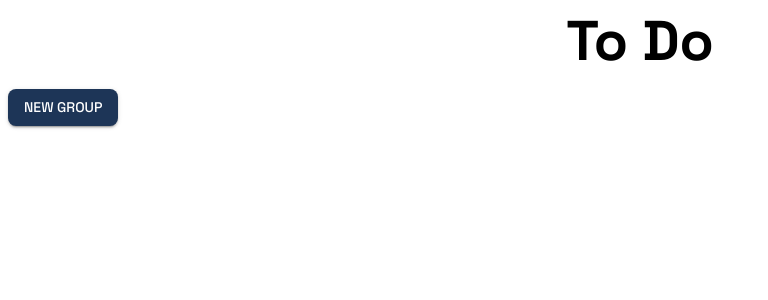
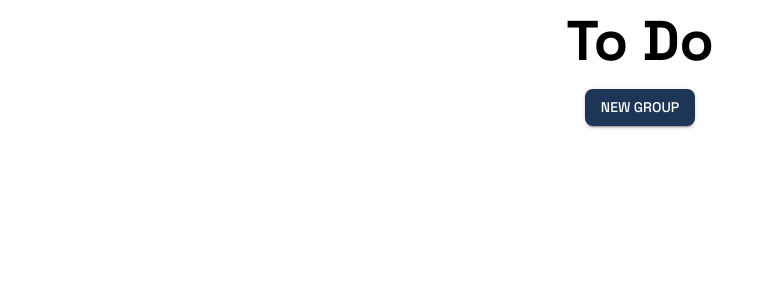
Before and after one commit to GISSIAH/to-do, a Next.js app: page / in a window 1280 px wide. Shown: the top 300 px of the page, without its empty margins (0-768 px from the left). Built offline with nearby package versions, Linux system fonts and the light colour scheme.

Commit message:
Feat: added desktop view support

```diff
--- a/pages/index.tsx
+++ b/pages/index.tsx
@@ -1,5 +1,5 @@
 import type { NextPage } from 'next'
-import { Box, Typography, Button, Dialog, DialogContent, DialogTitle, TextField} from '@mui/material'
+import { Box, Typography, Button, Dialog, DialogContent, DialogTitle, TextField } from '@mui/material'
 import ToDoGroup from '../components/todoGroup'
 import { getTodo, addGroup } from '../storage/storage'
 import { useEffect, useState } from 'react'
@@ -23,7 +23,18 @@ const Home: NextPage = () => {
         <Box sx={{ textAlign: 'center', marginBottom: 2, }}>
           <Typography variant="h1">To Do</Typography>
         </Box>
-        <Button sx={{ marginBottom: 2 }} variant='contained' onClick={() => { setNewGroupDialog(true) }}>New Group</Button>
+        <Box
+          display="flex"
+          flexDirection="row"
+
+          justifyContent={{
+            xs: "flex-start",
+            sm: "flex-start",
+            md: "center"
+          }}>
+          <Button sx={{ marginBottom: 2 }} variant='contained' onClick={() => { setNewGroupDialog(true) }}>New Group</Button>
+        </Box>
+
         <Dialog open={newGroupDialog} onClose={() => { setNewGroupDialog(false) }}>
           <DialogTitle>
             Add New Group
@@ -42,7 +53,25 @@ const Home: NextPage = () => {
             }}>Save</Button>
           </DialogContent>
         </Dialog>
-        <Box sx={{ display: 'flex', flexDirection: 'column', gap: 4 }}>
+        <Box
+          display="flex"
+          flexDirection={{
+            xs: "column",
+            sm: "column",
+            md: "row",
+          }}
+          flexWrap="wrap"
+          justifyContent={{
+            xs: "flex-start",
+            sm: "flex-start",
+            md: "center"
+          }}
+          gap={{
+            xs: 4,
+            sm: 4,
+            md: 8
+          }}
+        >
           {
             groups.filter(group => group.pinned == true).map((item, i) => {
               return (
```
